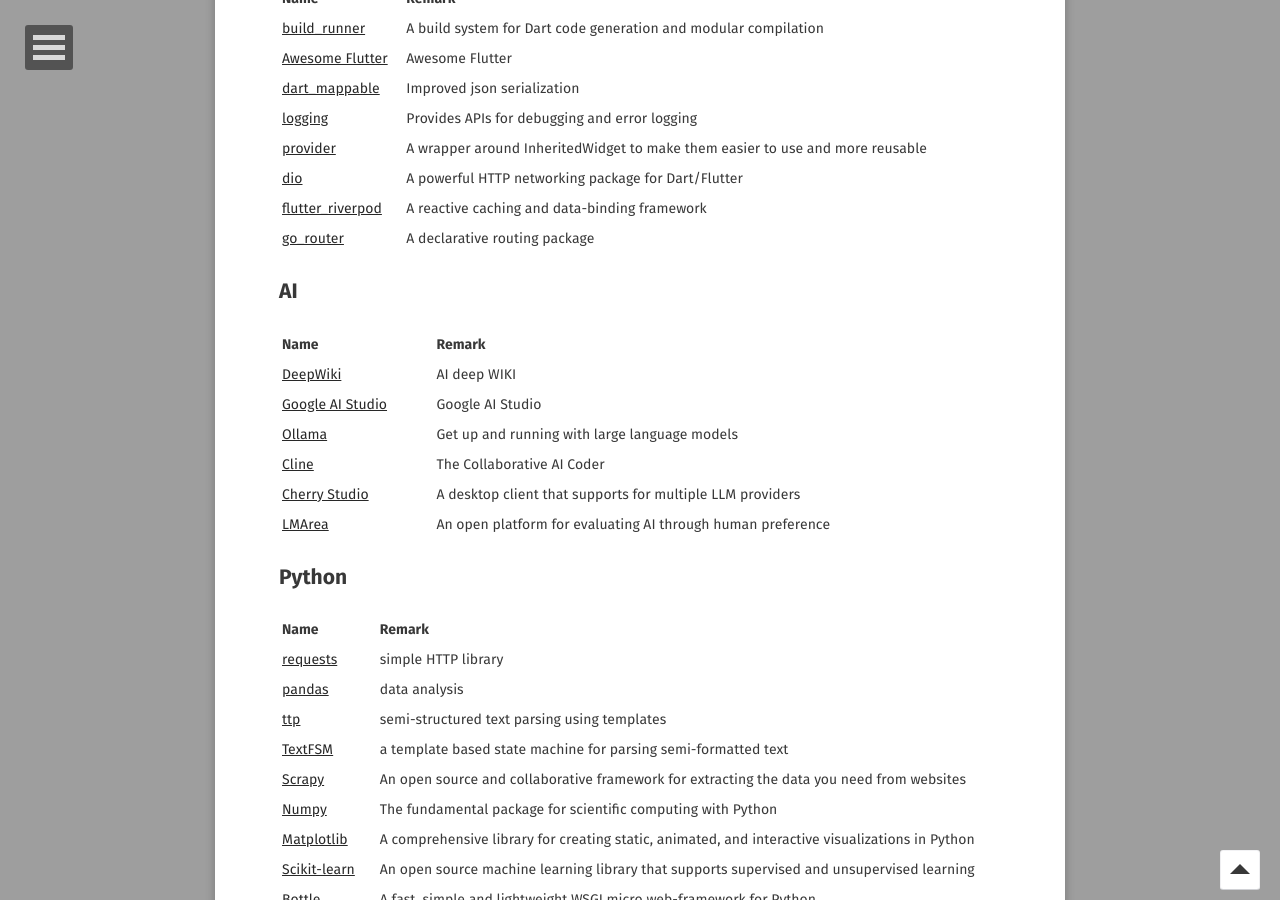
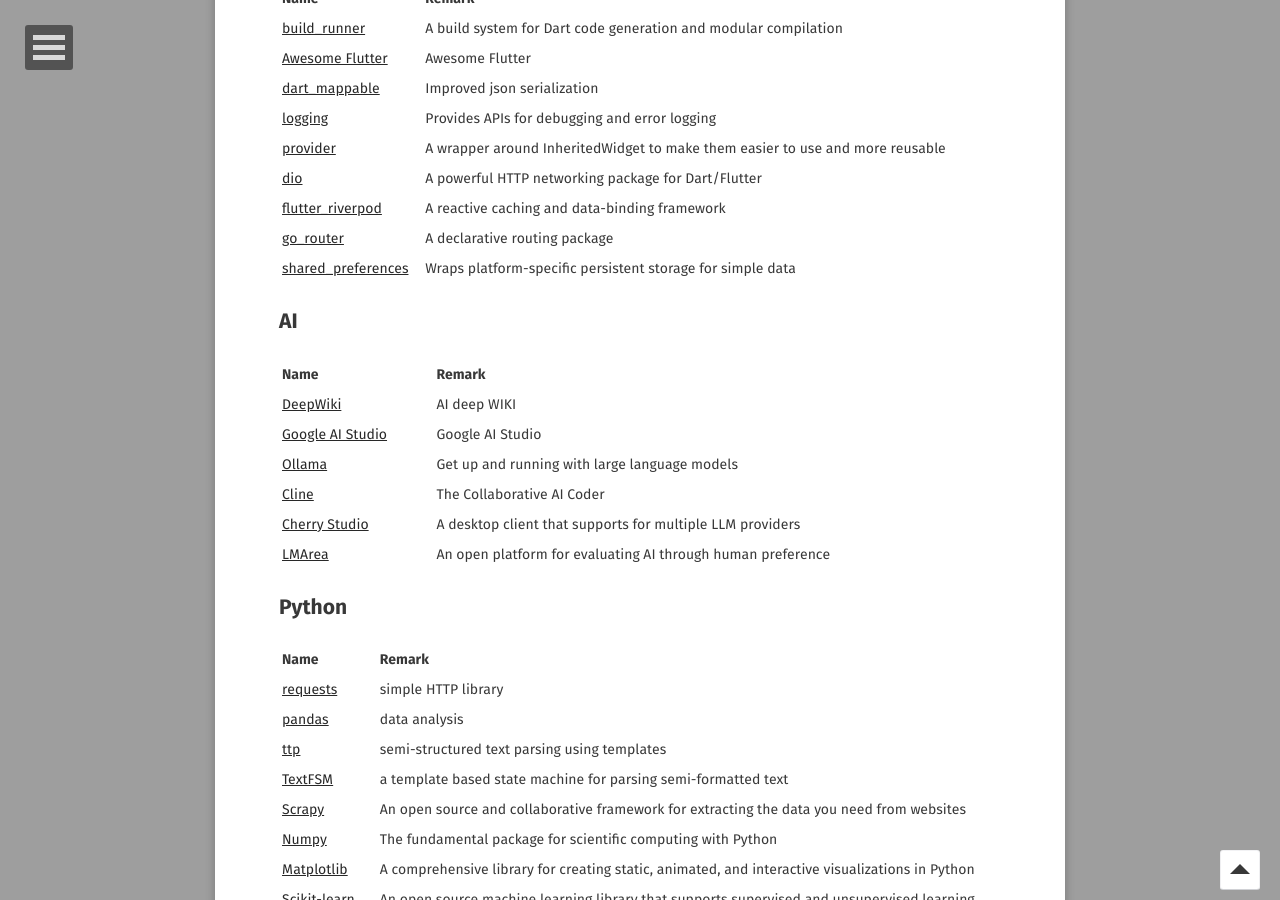
Before and after one commit to o7878x/o7878x.github.io, a Jekyll site: the page built from _posts/2025-07-11-coding-modules.md, in a window 1280 px wide and 900 px high, scrolled down 895 px. Built offline with Jekyll 4.4.1, drawn with Linux system fonts in a browser that asks for light colours; some web fonts are replaced; comment, search, counter and statistics services are not loaded.

Commit message:
feature:add sharepreferences Flutter package

```diff
--- a/_posts/2025-07-11-coding-modules.md
+++ b/_posts/2025-07-11-coding-modules.md
@@ -39,6 +39,7 @@
 | [dio](https://pub.dev/packages/dio) | A powerful HTTP networking package for Dart/Flutter |
 | [flutter_riverpod](https://pub.dev/packages/flutter_riverpod) | A reactive caching and data-binding framework |
 | [go_router](https://pub.dev/packages/go_router) | A declarative routing package |
+| [shared_preferences](https://pub.dev/packages/shared_preferences) | Wraps platform-specific persistent storage for simple data |
 
 ## AI
 
```
